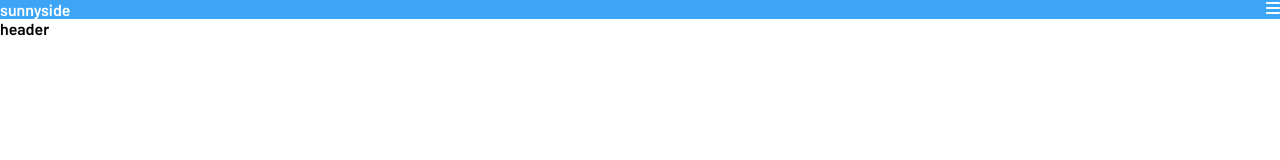
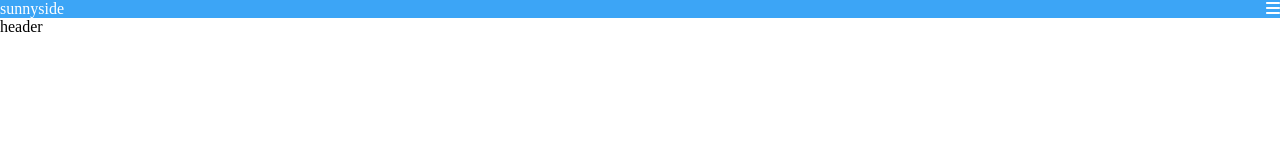
Before and after one commit to AliAbuSalam/sunnyside-agency-landing-page, a Next.js app: page / in a window 1280 px wide. Shown: the top 160 px of the page. Built offline with nearby package versions, Linux system fonts and the light colour scheme.

Commit message:
remove global font barlow.

```diff
--- a/src/app/layout.tsx
+++ b/src/app/layout.tsx
@@ -27,7 +27,7 @@ export default function RootLayout({
 }) {
   return (
     <html lang="en">
-      <body className={barlow.className}>
+      <body>
         <Navbar />
         {children}
       </body>
```
